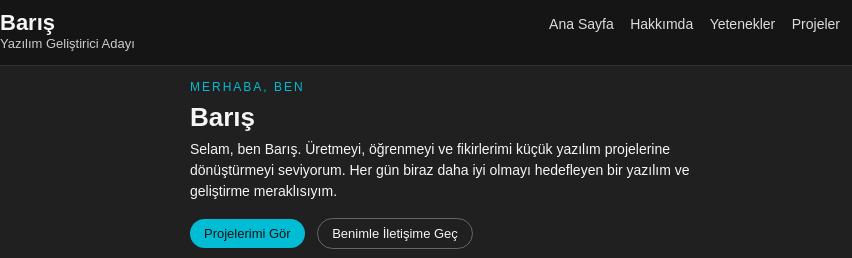
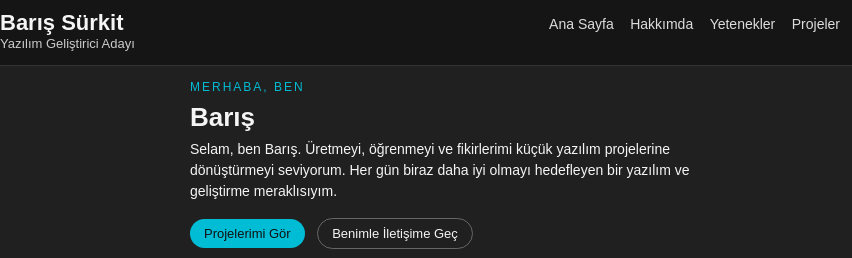
Before and after one commit to barissurkit/portfolio-site, a plain HTML site: page index.html in a window 1280 px wide. Shown: the top 258 px of the page, 0-852 px from the left. Drawn offline with Linux system fonts and the light colour scheme.

Commit message:
Update index.html

```diff
--- a/index.html
+++ b/index.html
@@ -12,7 +12,7 @@
     <div id="top">
         <div id="top-inner">
             <div id="name-box">
-                <h1>Barış</h1>
+                <h1>Barış Sürkit</h1>
                 <p>Yazılım Geliştirici Adayı</p>
             </div>
 
```
